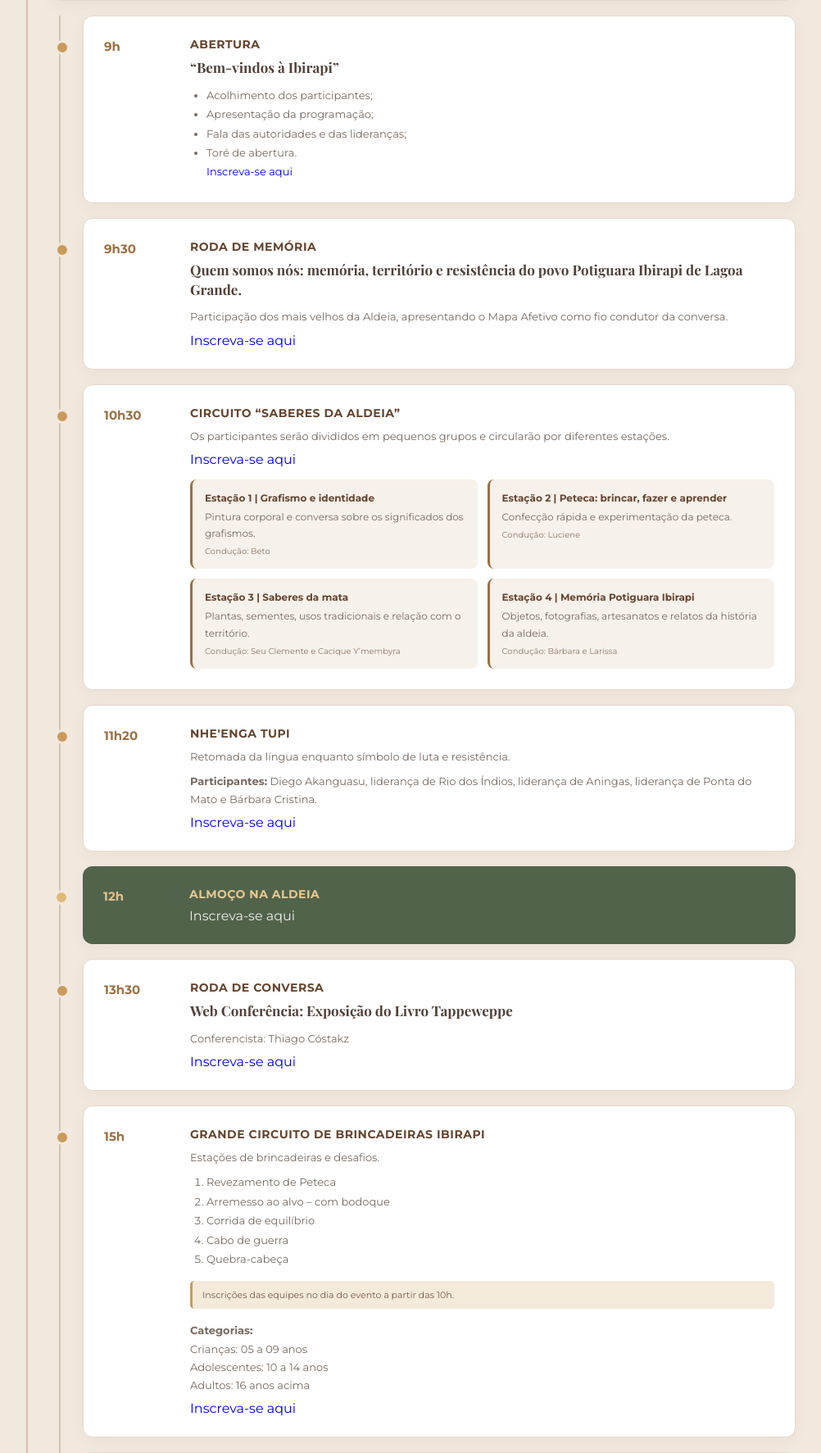
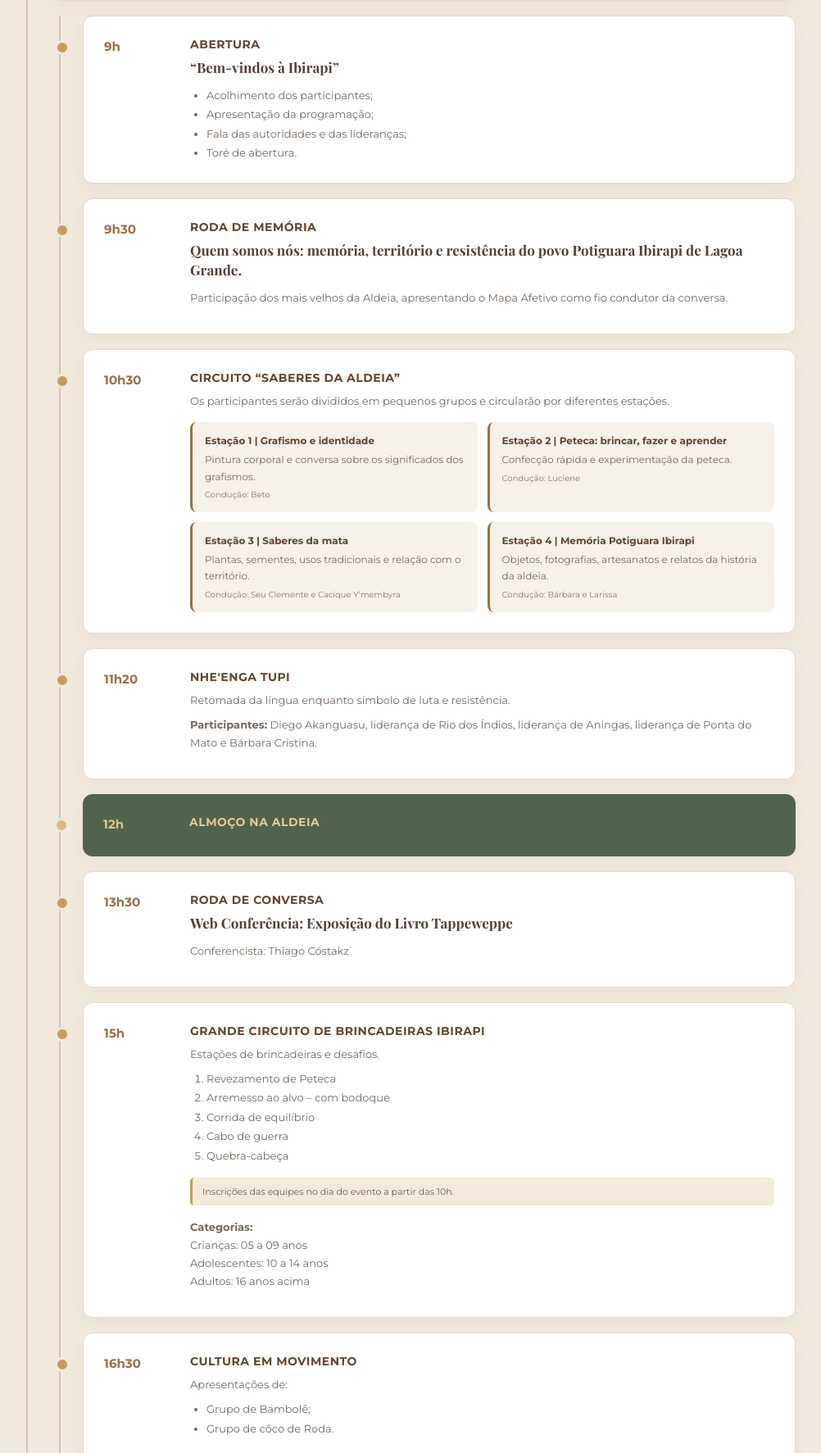
Before and after one commit to 13rafaela/Festivalpotiguaraipirapiinscricao, a Django app: page / in a window 1280 px wide. Shown: the part 1531-3304 px from the top of the page at 82% size, without its empty margins (144-1146 px from the left). Run offline with Django 5.2, Linux system fonts and the light colour scheme.

Commit message:
Corrige arquivo

```diff
--- a/festival_app/templates/festival_app/cadastro.html
+++ b/festival_app/templates/festival_app/cadastro.html
@@ -188,10 +188,7 @@
                         <li>Apresentação da programação;</li>
                         <li>Fala das autoridades e das lideranças;</li>
                         <li>Toré de abertura.</li>
-                        <a href="https://forms.gle/kQTssGqC59HiyUG27" target="_blank">
-                            Inscreva-se aqui
-                        </a>
-                    </ul>
+
 
                 </div>
 
@@ -221,9 +218,7 @@
                         apresentando o Mapa Afetivo como fio
                         condutor da conversa.
                     </p>
-                     <a href="https://forms.gle/z24BY8WJuEgH65uv5" target="_blank">
-                            Inscreva-se aqui
-                        </a>
+
 
                 </div>
 
@@ -250,9 +245,7 @@
 
                      <p>
                             </p>
-                             <a href="https://forms.gle/QqCZmnhWDJhdN9w66" target="_blank">
-                                Inscreva-se aqui
-                            </a>
+
 
 
                     <div class="estacoes">
@@ -338,9 +331,7 @@
                         Aningas, liderança de Ponta do Mato e
                         Bárbara Cristina.
                     </p>
-                     <a href="https://forms.gle/GpbMdXCFsi6BGWQ8A" target="_blank">
-                                Inscreva-se aqui
-                            </a>
+
 
                 </div>
 
@@ -361,9 +352,7 @@
 
                     <p>
                     </p>
-                     <a href="https://forms.gle/mUf1Af3w1ftp57ct7" style ="color: #ecece9;" target="_blank">
-                                Inscreva-se aqui
-                            </a>
+
                 </div>
 
             </div>
@@ -391,9 +380,7 @@
 
                     <p>
                     </p>
-                     <a href="https://forms.gle/JNgBeb7TGEfnn2dr8" target="_blank">
-                                Inscreva-se aqui
-                            </a>
+
 
                 </div>
 
@@ -437,9 +424,7 @@
                     </p>
                      <p>
                     </p>
-                     <a href="https://forms.gle/meEkTj5vu8K8R6XA7" target="_blank">
-                                Inscreva-se aqui
-                            </a>
+
 
                 </div>
 
@@ -466,9 +451,7 @@
                     </ul>
                      <p>
                     </p>
-                     <a href="https://forms.gle/1LDWHiP4eEPvUaxm7" target="_blank">
-                                Inscreva-se aqui
-                            </a>
+
                 </div>
 
             </div>
@@ -508,9 +491,7 @@
                     <strong>Jantar na aldeia – com música ao vivo</strong>
                      <p>
                     </p>
-                    <a href="https://forms.gle/QrGNvPzd6Ew6xYKb6" style="color: #fafaf8;" target="_blank">
-                                Inscreva-se aqui
-                    </a>
+
                 </div>
 
             </div>
@@ -538,9 +519,6 @@
                     </small>
                       <p>
                     </p>
-                    <a href="https://forms.gle/YYJ7m8psv2EaLwXo9" style="color: #fafaf8;" target="_blank">
-                                Inscreva-se aqui
-                    </a>
 
                 </div>
 
@@ -626,9 +604,7 @@
                     <strong>“Caminhos da Memória”</strong>
                      <p>
                     </p>
-                    <a href="https://forms.gle/1LKD1roAYHpuPUse8" target="_blank">
-                                Inscreva-se aqui
-                    </a>
+
 
 
                     <div class="estacoes">
@@ -693,9 +669,7 @@
                     </p>
                     <p>
                     </p>
-                    <a href="https://forms.gle/A5EFZuyzebyNP3629" target="_blank">
-                                Inscreva-se aqui
-                    </a>
+
 
                 </div>
 
@@ -724,9 +698,7 @@
                     </ul>
                     <p>
                     </p>
-                    <a href="https://forms.gle/KjNeipsUczT24arX8" target="_blank">
-                                Inscreva-se aqui
-                    </a>
+
 
                 </div>
 
@@ -748,9 +720,7 @@
                     </p>
                      <p>
                     </p>
-                    <a href="https://forms.gle/3ZxAfzaVmfhJHtGDA" target="_blank">
-                                Inscreva-se aqui
-                    </a>
+
                 </div>
 
             </div>
@@ -767,9 +737,7 @@
                     <h4>TORÉ DE ENCERRAMENTO</h4>
                      <p>
                     </p>
-                    <a href="https://forms.gle/TcKnAGgbhj66y9Lb8" target="_blank">
-                                Inscreva-se aqui
-                    </a>
+
                 </div>
 
             </div>
@@ -786,9 +754,7 @@
                     <h4>ALMOÇO DE ENCERRAMENTO</h4>
                      <p>
                     </p>
-                    <a href="https://forms.gle/BviYTaVFQ3yWFQ4r6" style ="color: #fffdfd;" target="_blank">
-                                Inscreva-se aqui
-                    </a>
+
 
                 </div>
 
```
